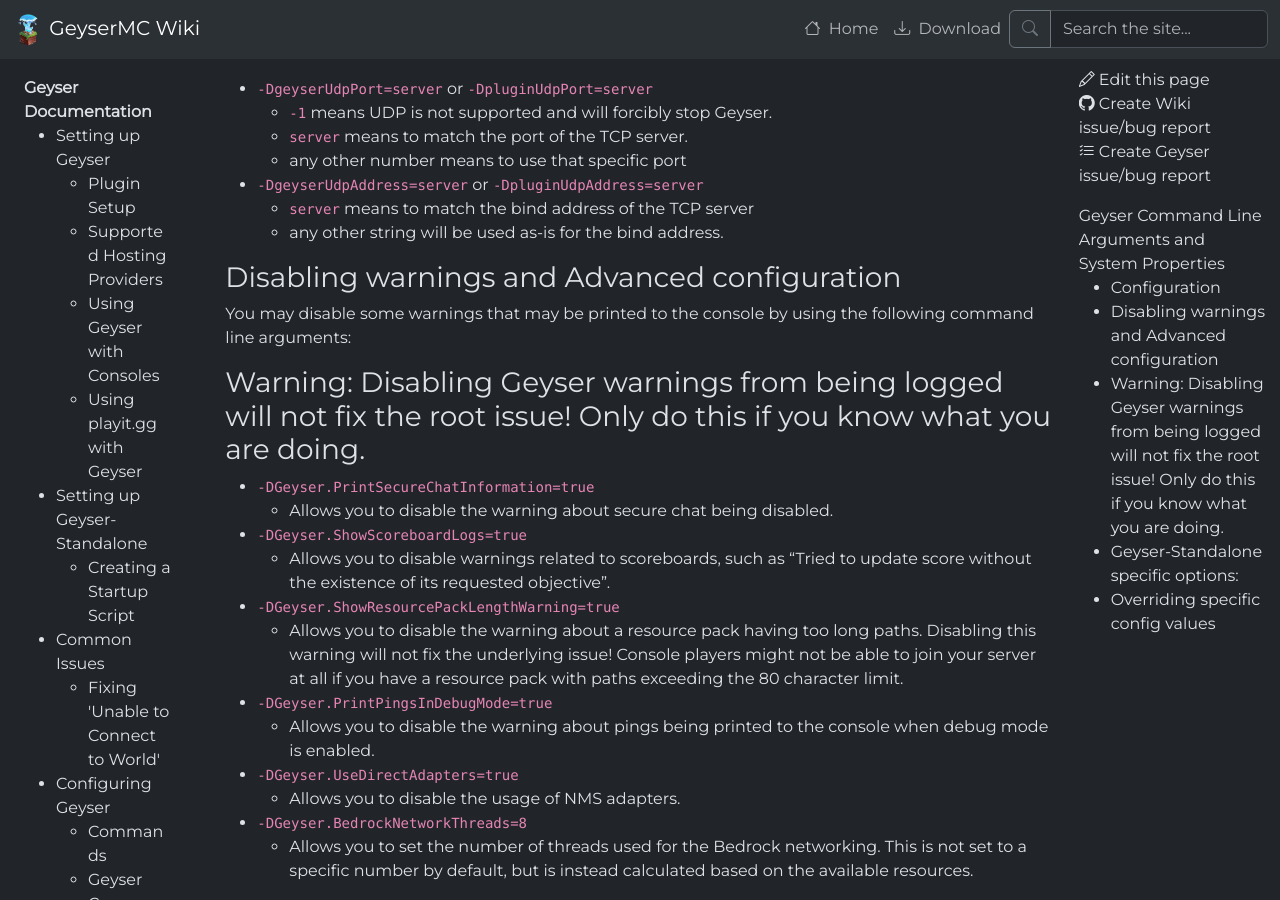
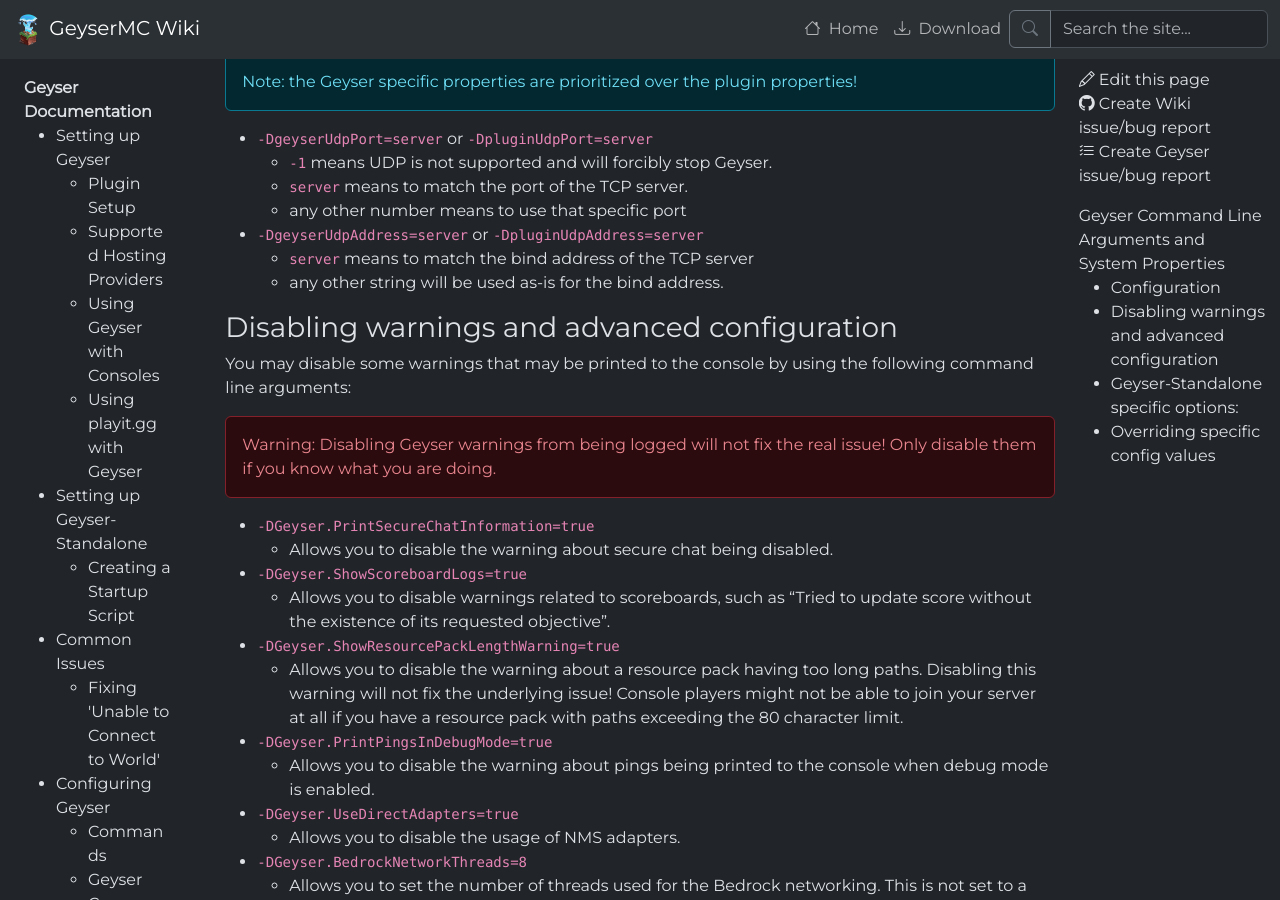
Before and after one commit to GeyserMC/GeyserWiki, a Jekyll site: the page built from _docs/geyser/geyser-command-line-arguments-and-system-properties.md, in a window 1280 px wide and 900 px high, scrolled down 378 px. Built offline with Jekyll 4.4.1, drawn with Linux system fonts in a browser that asks for light colours.

Commit message:
turn notes into banners

````diff
--- a/_docs/geyser/geyser-command-line-arguments-and-system-properties.md
+++ b/_docs/geyser/geyser-command-line-arguments-and-system-properties.md
@@ -9,7 +9,10 @@
 
 ### Configuration
 You can set Geyser to bind to a specific address and port by using the following command line arguments. <br>
-**Note: the Geyser specific properties are prioritized over the plugin properties!**
+
+<div class="alert alert-info" role="alert">
+	Note: the Geyser specific properties are prioritized over the plugin properties!
+</div>
 
 - ```-DgeyserUdpPort=server``` or ```-DpluginUdpPort=server```
   - ```-1``` means UDP is not supported and will forcibly stop Geyser.
@@ -20,9 +23,12 @@
   - ```server``` means to match the bind address of the TCP server
   - any other string will be used as-is for the bind address.
 
-### Disabling warnings and Advanced configuration
+### Disabling warnings and advanced configuration
 You may disable some warnings that may be printed to the console by using the following command line arguments:
-<h3>Warning: Disabling Geyser warnings from being logged will not fix the root issue! Only do this if you know what you are doing. </h3>
+
+<div class="alert alert-danger" role="alert">
+	Warning: Disabling Geyser warnings from being logged will not fix the real issue! Only disable them if you know what you are doing.
+</div>
 
 - ```-DGeyser.PrintSecureChatInformation=true```
   - Allows you to disable the warning about secure chat being disabled.
````
